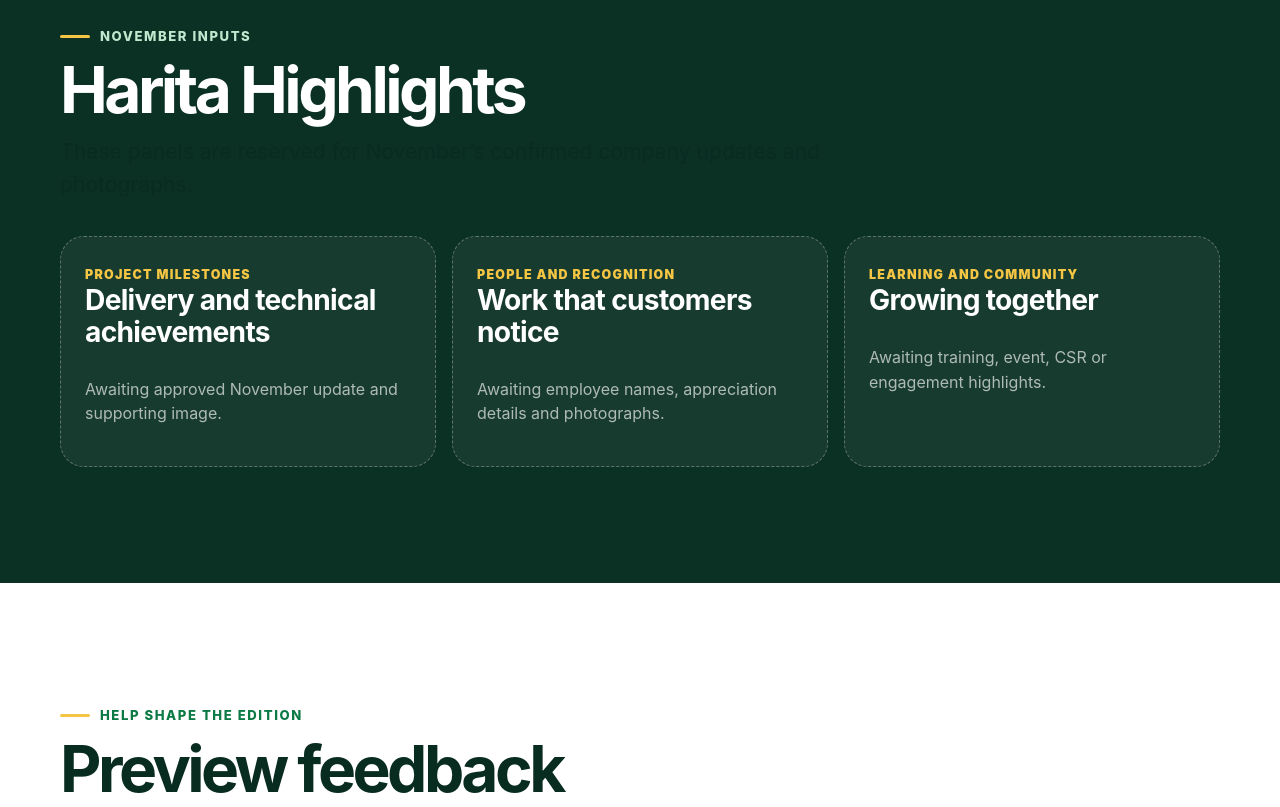
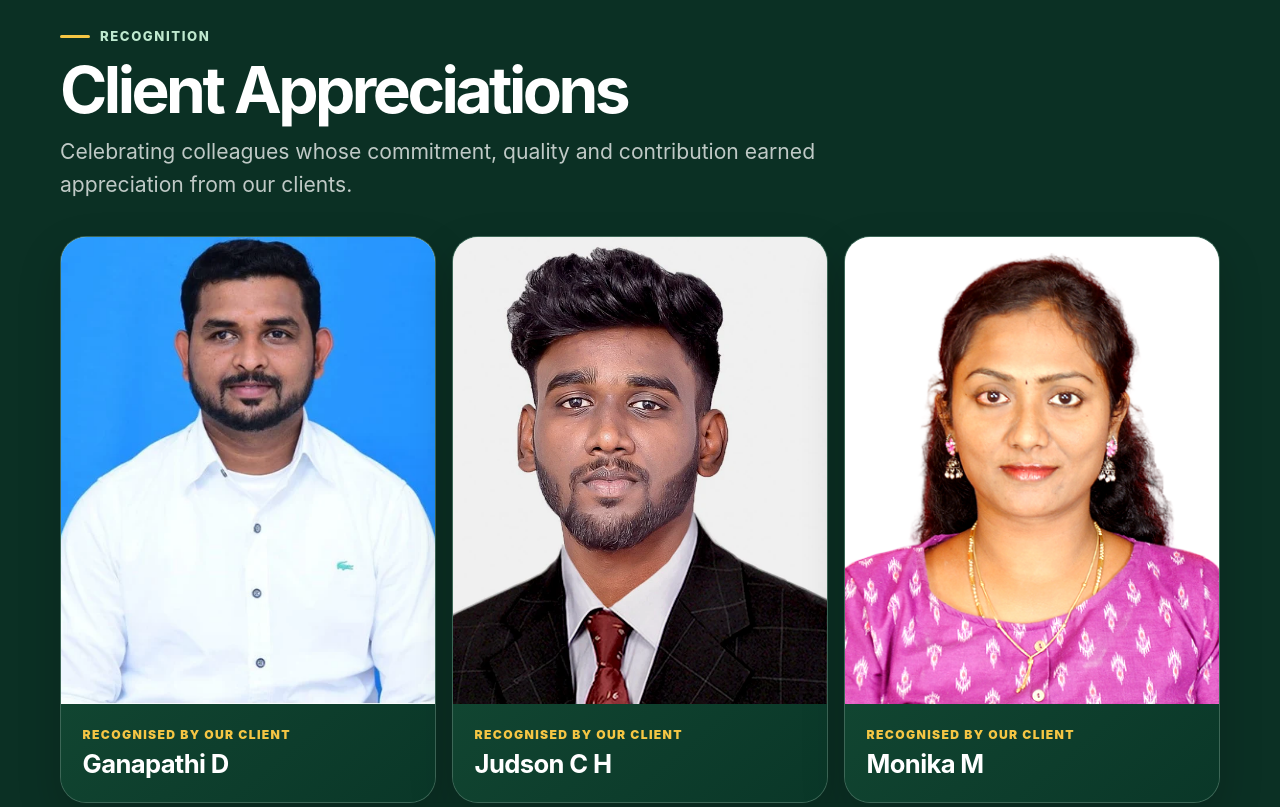
Before and after one commit to rnavaneethakrishnan-png/haritans-newsletter, a plain HTML site: page nov-2026/index.html in a window 1280 px wide. Shown: the part 9180-9987 px from the top of the page. Drawn offline with Linux system fonts and the light colour scheme.

Commit message:
Add November client appreciation gallery

```diff
--- a/nov-2026/index.html
+++ b/nov-2026/index.html
@@ -195,10 +195,21 @@
 
     .highlights { color: #fff; background: #0b3024; }
     .highlights .kicker { color: #bfe9cf; }
+    .highlights .lede { color: rgba(255,255,255,.74); }
     .highlight-grid { display: grid; grid-template-columns: repeat(3, 1fr); gap: 1rem; margin-top: 2.1rem; }
-    .highlight-card { min-height: 220px; padding: 1.5rem; border: 1px dashed rgba(255,255,255,.3); border-radius: 24px; background: rgba(255,255,255,.055); }
-    .highlight-card span { color: var(--gold); font-size: .78rem; font-weight: 900; letter-spacing: .1em; text-transform: uppercase; }
-    .highlight-card p { color: rgba(255,255,255,.65); }
+    .highlight-card { position: relative; min-width: 0; overflow: hidden; border: 1px solid rgba(255,255,255,.18); border-radius: 26px; background: #124632; box-shadow: 0 18px 44px rgba(0,0,0,.18); transition: transform .28s ease, border-color .28s ease, box-shadow .28s ease; }
+    .highlight-card::after { content: ""; position: absolute; inset: 0; border-radius: inherit; box-shadow: inset 0 0 0 0 rgba(245,198,68,0); pointer-events: none; transition: box-shadow .28s ease; }
+    .highlight-card:hover, .highlight-card:focus-within { transform: translateY(-8px); border-color: rgba(245,198,68,.72); box-shadow: 0 26px 58px rgba(0,0,0,.28); }
+    .highlight-card:hover::after, .highlight-card:focus-within::after { box-shadow: inset 0 0 0 3px rgba(245,198,68,.62); }
+    .highlight-photo { position: relative; aspect-ratio: 4 / 5; margin: 0; overflow: hidden; background: linear-gradient(145deg, #d9eee1, #f7fbf8); }
+    .highlight-photo img { width: 100%; height: 100%; display: block; object-fit: cover; transition: transform .45s ease, filter .45s ease; }
+    .highlight-card:hover .highlight-photo img { transform: scale(1.035); filter: saturate(1.04) contrast(1.03); }
+    .highlight-card.ganapathi .highlight-photo img { object-position: center 38%; }
+    .highlight-card.judson .highlight-photo img { object-position: center 24%; }
+    .highlight-card.monika .highlight-photo img { object-position: center 20%; }
+    .highlight-name { min-height: 98px; display: grid; align-content: center; padding: 1.2rem 1.35rem 1.3rem; background: linear-gradient(140deg, #114531, #0a3728); }
+    .highlight-name span { color: var(--gold); font-size: .76rem; font-weight: 900; letter-spacing: .11em; text-transform: uppercase; }
+    .highlight-name h3 { margin: .35rem 0 0; color: #fff; font-size: clamp(1.35rem, 2vw, 1.75rem); }
 
     .feedback { background: #fff; }
     .feedback-card { margin-top: 2rem; max-width: 860px; padding: clamp(1.4rem, 4vw, 2.8rem); border: 1px solid var(--line); border-radius: 24px; background: #f7faf8; }
@@ -453,13 +464,22 @@
 
   <section class="page highlights">
     <div class="wrap">
-      <span class="kicker">November Inputs</span>
-      <h2>Harita Highlights</h2>
-      <p class="lede">These panels are reserved for November’s confirmed company updates and photographs.</p>
+      <span class="kicker">Recognition</span>
+      <h2>Client Appreciations</h2>
+      <p class="lede">Celebrating colleagues whose commitment, quality and contribution earned appreciation from our clients.</p>
       <div class="highlight-grid">
-        <article class="highlight-card"><span>Project milestones</span><h3>Delivery and technical achievements</h3><p>Awaiting approved November update and supporting image.</p></article>
-        <article class="highlight-card"><span>People and recognition</span><h3>Work that customers notice</h3><p>Awaiting employee names, appreciation details and photographs.</p></article>
-        <article class="highlight-card"><span>Learning and community</span><h3>Growing together</h3><p>Awaiting training, event, CSR or engagement highlights.</p></article>
+        <article class="highlight-card ganapathi reveal">
+          <figure class="highlight-photo"><img src="assets/ganapathi-d.png" alt="Portrait of Ganapathi D"></figure>
+          <div class="highlight-name"><span>Recognised by our client</span><h3>Ganapathi D</h3></div>
+        </article>
+        <article class="highlight-card judson reveal">
+          <figure class="highlight-photo"><img src="assets/judson-c-h.png" alt="Portrait of Judson C H"></figure>
+          <div class="highlight-name"><span>Recognised by our client</span><h3>Judson C H</h3></div>
+        </article>
+        <article class="highlight-card monika reveal">
+          <figure class="highlight-photo"><img src="assets/monika-m.png" alt="Portrait of Monika M"></figure>
+          <div class="highlight-name"><span>Recognised by our client</span><h3>Monika M</h3></div>
+        </article>
       </div>
     </div>
   </section>
```
Also changed, not shown: nov-2026/assets/ganapathi-d.png (added), nov-2026/assets/judson-c-h.png (added), nov-2026/assets/monika-m.png (added).
